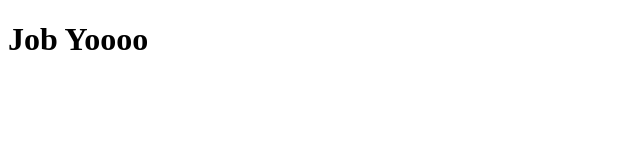
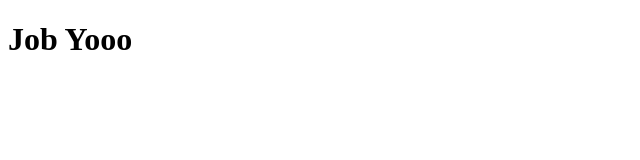
Before and after one commit to Wenjing2023/JobShark, a Next.js app: page /job in a window 1280 px wide. Shown: the top 160 px of the page, without its empty margins (0-640 px from the left). Built offline with nearby package versions, Linux system fonts and the light colour scheme.

Commit message:
callback changed

```diff
--- a/pages/job.tsx
+++ b/pages/job.tsx
@@ -1,7 +1,7 @@
 const Job = () => {
     return (
         <>
-        <h1>Job Yoooo</h1>
+        <h1>Job Yooo</h1>
         </>
      );
 }
```
